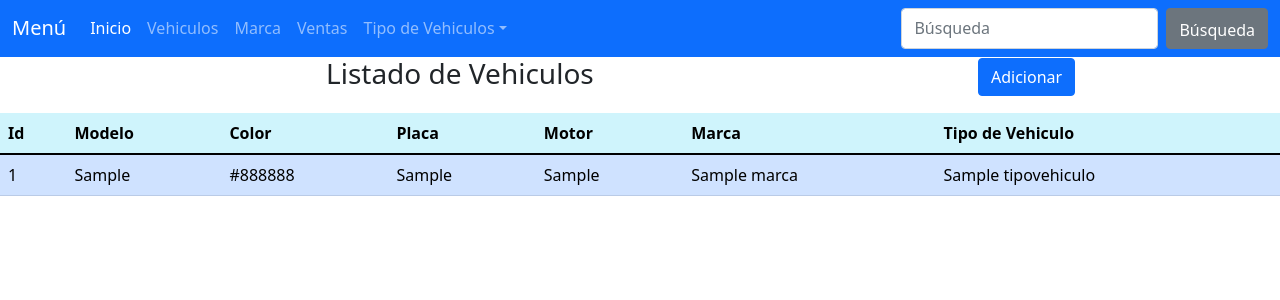
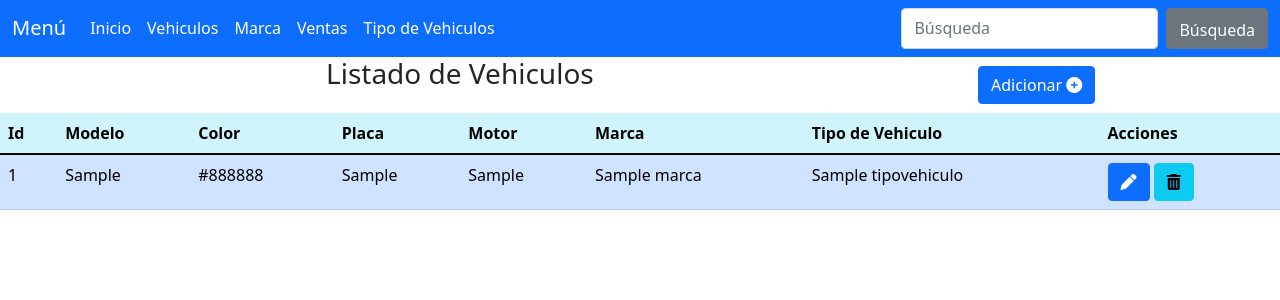
Before and after one commit to GeraSuarez00/pryvehiculos, a Django app: page /vehiculos/ in a window 1280 px wide. Shown: the top 300 px of the page. Run offline with Django 4.2, Linux system fonts and the light colour scheme; tables that the repository leaves empty hold one stand-in row (values such as "Sample post"); some libraries are stand-ins or nearby versions.

Commit message:
crud completo

```diff
--- a/apps/vehiculos/urls.py
+++ b/apps/vehiculos/urls.py
@@ -1,8 +1,10 @@
 from django.urls import path
-from apps.vehiculos.views import listVehiculos, vehiculoCreate
+from apps.vehiculos.views import listVehiculos, vehiculoCreate, vehiculoEdit, vehiculoEliminar
 
 app_name='vehiculos' #este el nombre que puse en namespace del archivo urls.py de pryvehiculos
 urlpatterns = [
     path('', listVehiculos, name='listVehiculos'), # cuando digan vehiculo/ ejecuta el método listVehiculos
     path('nuevo/', vehiculoCreate, name='vehiculoCreate'),
+    path('actualizar/<int:id_vehiculo>/', vehiculoEdit, name='vehiculoEdit'), #el del medio es un método que se debe importar en vista, y el ultimo es el nombre que le doy para llamarlo desde un menú
+    path('eliminar/<int:id_vehiculo>/', vehiculoEliminar, name='vehiculoEliminar'),
     ]
--- a/apps/vehiculos/views.py
+++ b/apps/vehiculos/views.py
@@ -20,3 +20,24 @@ def vehiculoCreate(request):
     else:
         form =VehiculoForm()
         return render(request,'vehiculos/vehiculo_form.html', {'form': form})
+
+def vehiculoEdit(request, id_vehiculo):
+    vehiculo = Vehiculo.objects.get(pk=id_vehiculo)
+
+    if request.method == 'GET':
+        form = VehiculoForm(instance=vehiculo)
+    else:
+        form =VehiculoForm(request.POST, instance=vehiculo)
+        if form.is_valid():
+            form.save()
+        return redirect('vehiculos:listVehiculos') #el enlace que puse en base.html cuando va a vehiculos
+
+    return render(request,'vehiculos/vehiculo_form.html', {'form': form})
+
+def vehiculoEliminar(request, id_vehiculo):
+    vehiculo = Vehiculo.objects.get(pk=id_vehiculo)
+
+    if request.method == 'POST':
+       vehiculo.delete()
+       return redirect('vehiculos:listVehiculos')
+    return render(request,'vehiculos/vehiculoEliminar.html', {'vehiculo': vehiculo})
--- a/pryvehiculos/settings.py
+++ b/pryvehiculos/settings.py
@@ -31,6 +31,7 @@ ALLOWED_HOSTS = []
 # Application definition
 
 INSTALLED_APPS = [
+    'admin_interface',
     'django.contrib.admin',
     'django.contrib.auth',
     'django.contrib.contenttypes',
@@ -38,7 +39,8 @@ INSTALLED_APPS = [
     'django.contrib.messages',
     'django.contrib.staticfiles',
     'apps.vehiculos.apps.VehiculosConfig',
-    'apps.ventas.apps.VentasConfig'
+    'apps.ventas.apps.VentasConfig',
+    'colorfield'
 ]
 
 MIDDLEWARE = [
--- a/templates/base/base.html
+++ b/templates/base/base.html
@@ -6,9 +6,10 @@
     <meta http-equiv="X-UA-Compatible" content="IE=edge">
     <meta name="viewport" content="width=device-width, initial-scale=1.0">
     <title>Clase 3 BD</title>
-    <link rel="stylesheet" href="{% static 'css/bootstrap.min.css' %}">
+    {% comment %} <link rel="stylesheet" href="{% static 'css/bootstrap.min.css' %}"> {% endcomment %}
     <link href="https://cdn.jsdelivr.net/npm/bootstrap@5.1.3/dist/css/bootstrap.min.css" rel="stylesheet" integrity="sha384-1BmE4kWBq78iYhFldvKuhfTAU6auU8tT94WrHftjDbrCEXSU1oBoqyl2QvZ6jIW3" crossorigin="anonymous">
-</head>
+    <link rel="stylesheet" href="https://cdnjs.cloudflare.com/ajax/libs/font-awesome/6.1.1/css/all.min.css" integrity="sha512-KfkfwYDsLkIlwQp6LFnl8zNdLGxu9YAA1QvwINks4PhcElQSvqcyVLLD9aMhXd13uQjoXtEKNosOWaZqXgel0g==" crossorigin="anonymous" referrerpolicy="no-referrer" />
+  </head>
 <body>
     <nav class="navbar navbar-expand-lg navbar-dark bg-primary">
         <div class="container-fluid">
@@ -25,23 +26,17 @@
                 </a>
               </li>
               <li class="nav-item">
-                <a class="nav-link" href="{% url 'vehiculos:listVehiculos' %}"><font style="vertical-align: inherit;"><font style="vertical-align: inherit;">Vehiculos</font></font></a>
+                <a class="nav-link active" href="{% url 'vehiculos:listVehiculos' %}"><font style="vertical-align: inherit;"><font style="vertical-align: inherit;">Vehiculos</font></font></a>
               </li>
               <li class="nav-item">
-                <a class="nav-link" href="#"><font style="vertical-align: inherit;"><font style="vertical-align: inherit;">Marca</font></font></a>
+                <a class="nav-link active" href="#"><font style="vertical-align: inherit;"><font style="vertical-align: inherit;">Marca</font></font></a>
               </li>
               <li class="nav-item">
-                <a class="nav-link" href="#"><font style="vertical-align: inherit;"><font style="vertical-align: inherit;">Ventas</font></font></a>
+                <a class="nav-link active" href="#"><font style="vertical-align: inherit;"><font style="vertical-align: inherit;">Ventas</font></font></a>
               </li>
-              <li class="nav-item dropdown">
-                <a class="nav-link dropdown-toggle" data-bs-toggle="dropdown" href="#" role="button" aria-haspopup="true" aria-expanded="false"><font style="vertical-align: inherit;"><font style="vertical-align: inherit;">Tipo de Vehiculos</font></font></a>
-                {% comment %} <div class="dropdown-menu">
-                  <a class="dropdown-item" href="#"><font style="vertical-align: inherit;"><font style="vertical-align: inherit;">Acción</font></font></a>
-                  <a class="dropdown-item" href="#"><font style="vertical-align: inherit;"><font style="vertical-align: inherit;">Otra acción</font></font></a>
-                  <a class="dropdown-item" href="#"><font style="vertical-align: inherit;"><font style="vertical-align: inherit;">algo mas aqui</font></font></a>
-                  <div class="dropdown-divider"></div>
-                  <a class="dropdown-item" href="#"><font style="vertical-align: inherit;"><font style="vertical-align: inherit;">Enlace separado</font></font></a>
-                </div> {% endcomment %}
+              <li class="nav-item">
+                <a class="nav-link active" data-bs-toggle="dropdown" href="#" role="button" aria-haspopup="true" aria-expanded="false"><font style="vertical-align: inherit;"><font style="vertical-align: inherit;">Tipo de Vehiculos</font></font></a>
+
               </li>
             </ul>
             <form class="d-flex">
@@ -55,8 +50,8 @@
 
 
       {% endblock %}
-        <script src="{%static 'js/bootstrap.min.js'%}"></script>
-        <script src="{%static 'js/jquery-3.6.0.min.js'%}"></script>
+        {% comment %} <script src="{%static 'js/bootstrap.min.js'%}"></script>
+        <script src="{%static 'js/jquery-3.6.0.min.js'%}"></script> {% endcomment %}
         <script src="https://cdn.jsdelivr.net/npm/bootstrap@5.1.3/dist/js/bootstrap.bundle.min.js" integrity="sha384-ka7Sk0Gln4gmtz2MlQnikT1wXgYsOg+OMhuP+IlRH9sENBO0LRn5q+8nbTov4+1p" crossorigin="anonymous"></script>
 </body>
 </html>
--- a/templates/vehiculos/listVehiculos.html
+++ b/templates/vehiculos/listVehiculos.html
@@ -10,7 +10,8 @@
         </div>
         <div class="col-3"></div>
         <div class="col-3">
-            <a href="{% url 'vehiculos:vehiculoCreate' %}" class="btn btn-primary pull-right" style="margin-top: -10px; margin-bottom: 5px;"> Adicionar</a>
+            <!-- <a href="{% url 'vehiculos:vehiculoCreate' %}" class="btn btn-primary pull-right" style="margin-top: -10px; margin-bottom: 5px;"> Adicionar</a> -->
+            <a href="{% url 'vehiculos:vehiculoCreate' %}" class="btn btn-primary"> Adicionar <i class="fa-solid fa-circle-plus"></i></a>
         </div>
     </div>
 </h1>
@@ -25,6 +26,7 @@
         <th scope="col">Motor</th>
         <th scope="col">Marca</th>
         <th scope="col">Tipo de Vehiculo</th>
+        <th scope="col">Acciones</th>
       </tr>
     </thead>
     <tbody>
@@ -38,6 +40,14 @@
                 <td>{{ vehiculo.motor}}</td>
                 <td>{{ vehiculo.marca}}</td>
                 <td>{{ vehiculo.tipovehiculo}}</td>
+                <td>
+                <a href="{% url 'vehiculos:vehiculoEdit' vehiculo.id %}" class="btn btn-primary btn-xs">
+                    <i class="fa-solid fa-pen"></i>
+                </a>
+                <a href="{% url 'vehiculos:vehiculoEliminar' vehiculo.id %}" class="btn btn-info btn-xs">
+                    <i class="fa-solid fa-trash-can"></i>
+                </a>
+                </td>
             </tr>
         {% endfor %}
       {% else %}
--- a/templates/vehiculos/vehiculo_form.html
+++ b/templates/vehiculos/vehiculo_form.html
@@ -3,10 +3,10 @@
 {% block content %}
     <form method="post">
         {% csrf_token %}
-        {{form.as_p}}
+        {{ form.as_p }}
 
-        <buttom class="btn btn-primary" type="submit">
+        <button class="btn btn-primary" type="submit">
             Guardar Datos
-        </buttom>
+        </button>
     </form>
 {% endblock  %}
```
Also changed, not shown: templates/vehiculos/vehiculoEliminar.html (added, +12 -0 lines), admin-interface/favicon/favicon.ico (added), admin-interface/logo/icono_live_instagram.png (added), apps/vehiculos/migrations/0002_alter_vehiculo_tipovehiculo.py (added), apps/ventas/migrations/0003_alter_venta_valortotal_alter_venta_tipopago_and_more.py (added).
